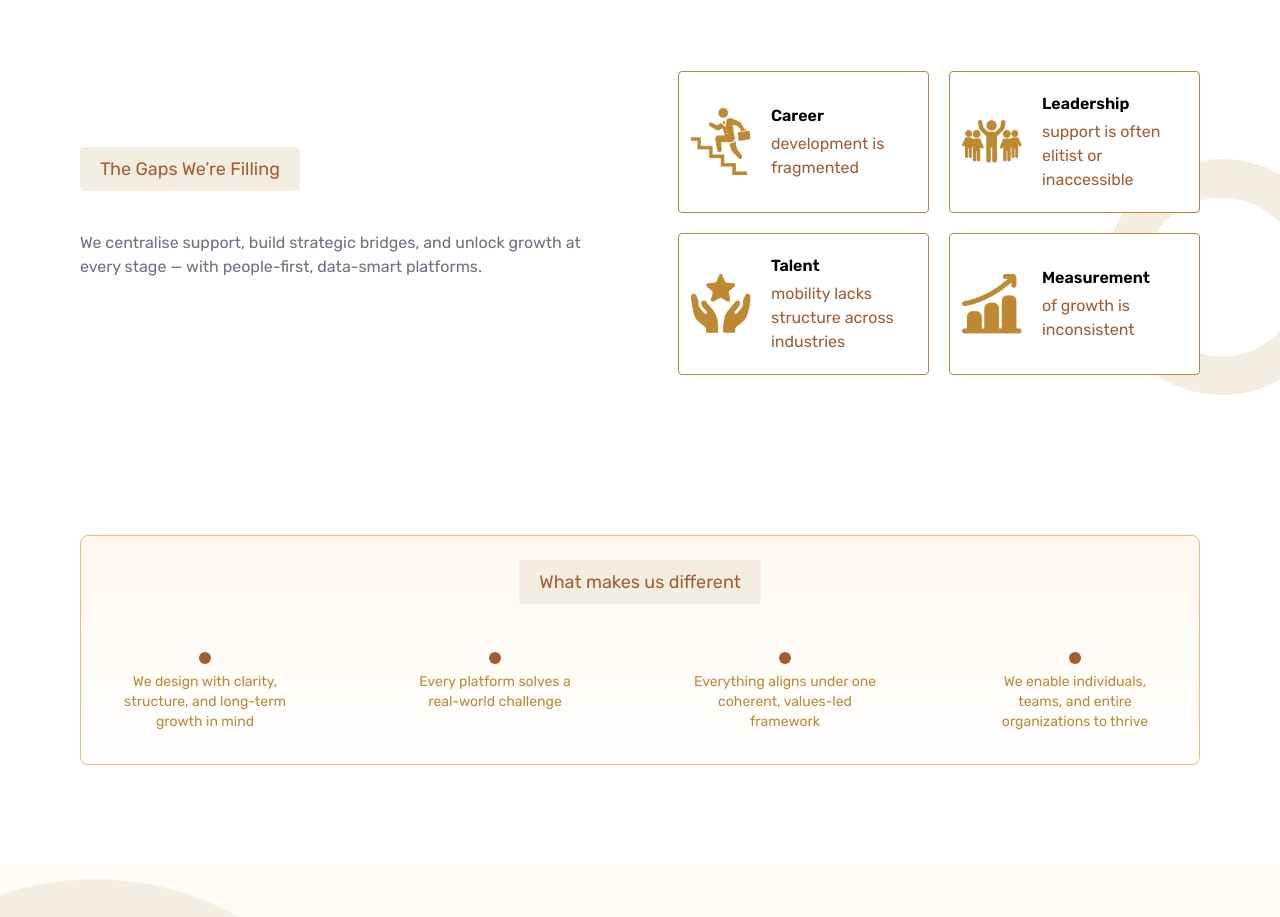
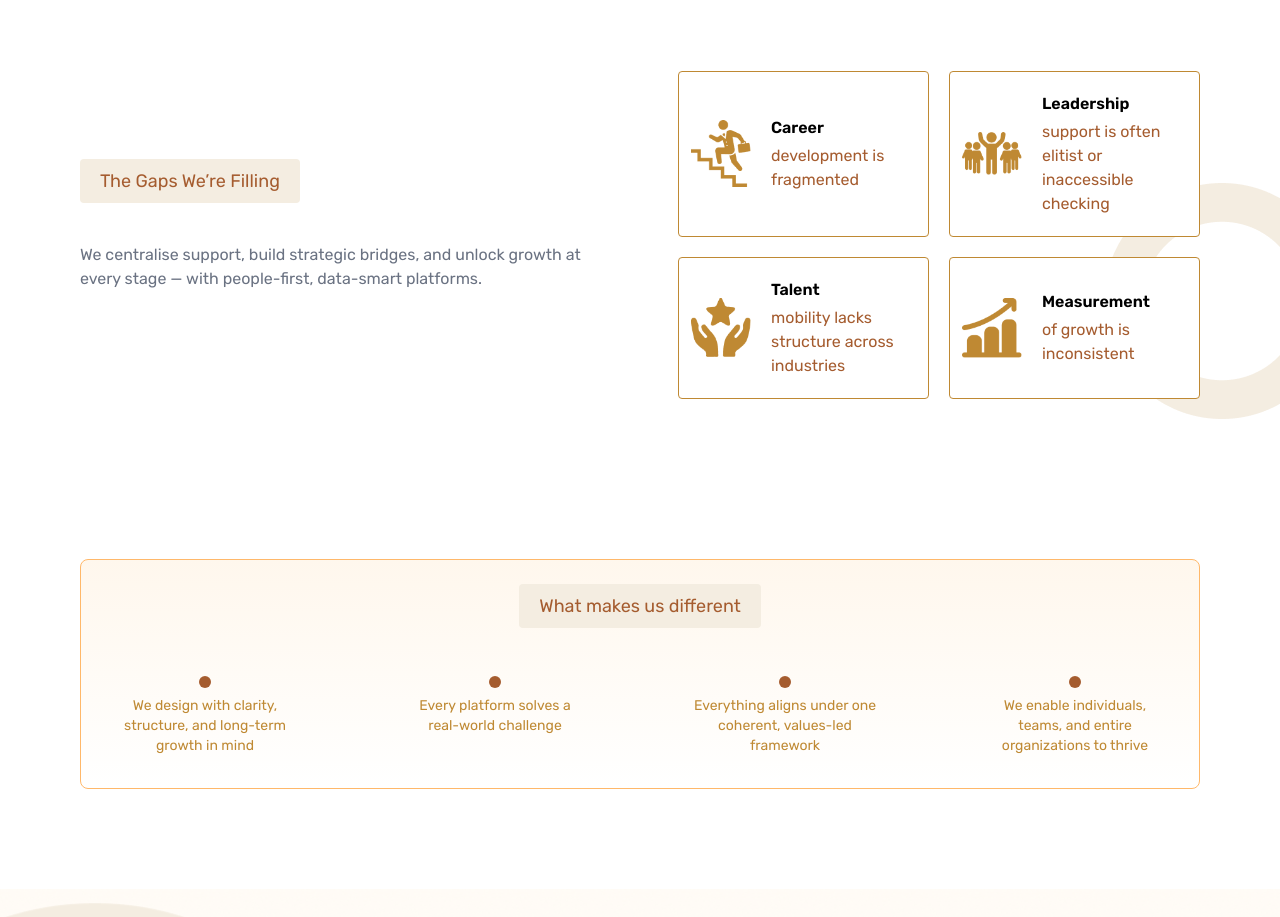
Before and after one commit to NexaForgeTechnologies/Achiever-Group, a Next.js app: page / in a window 1280 px wide. Shown: the part 1240-2157 px from the top of the page. Built offline with nearby package versions, Linux system fonts and the light colour scheme.

Commit message:
add check

```diff
--- a/src/app/page.js
+++ b/src/app/page.js
@@ -20,7 +20,7 @@ export default function Home() {
         detailCareer={"development is fragmented"}
         iconLeadership={'leadership.png'}
         titleLeadership={'Leadership'}
-        detailLeadership={'support is often elitist or inaccessible'}
+        detailLeadership={'support is often elitist or inaccessible checking'}
         iconTalent={'/talent.png'}
         titleTalent={'Talent '}
         detailTalent={'mobility lacks structure across industries'}
```
